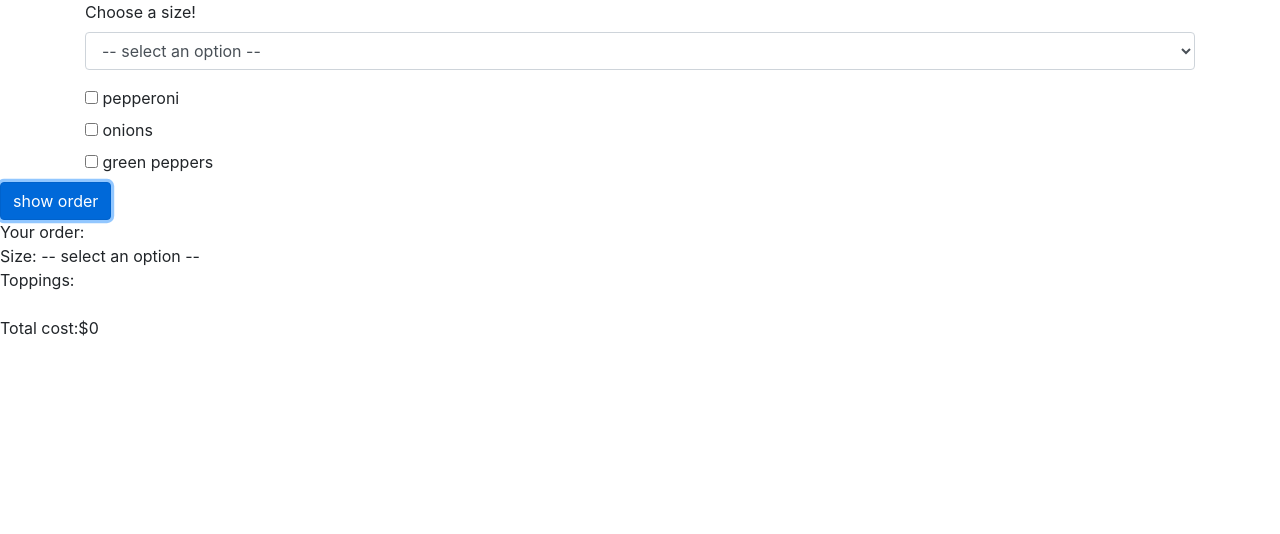
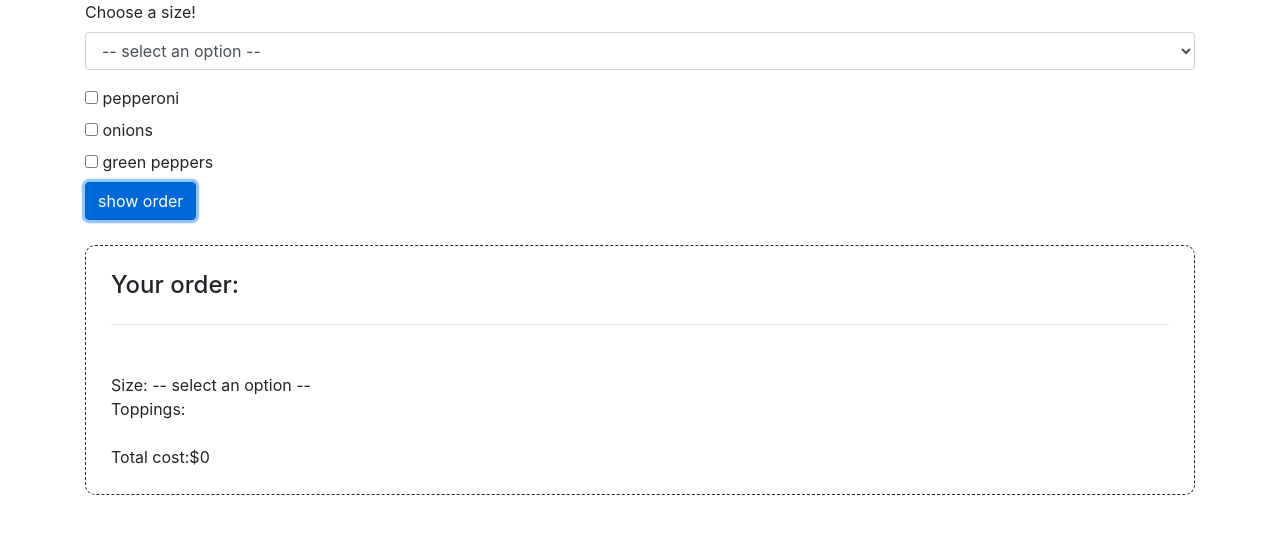
Before and after one commit to RichterBros/pizza-parlor2, a plain HTML site: page index.html in a window 1280 px wide. Both pictures are taken after a click on the button "show order". Drawn offline with Linux system fonts and the light colour scheme.

Commit message:
add styling

```diff
--- a/css/styles.css
+++ b/css/styles.css
@@ -1,3 +1,8 @@
 #output{
     display: none;
+    border-style: dashed;
+    border-width: 1px;
+    border-radius: 10px;
+    margin-top: 25px;
+    padding: 25px;
 }
--- a/index.html
+++ b/index.html
@@ -32,12 +32,12 @@
         <input type="checkbox" id="green-peppers" name="green-peppers" value="green-peppers">
         <label for="green-peppers"> green peppers</label><br>
       </div>
-    </div>
 
-    <button type="button" class="btn btn-primary" id="show-order">show order</button>
+      <button type="button" class="btn btn-primary" id="show-order">show order</button>
 
 
-  <p id="output"></p>
-  <h1 id="price"></h1>
+      <div id="output"></div>
+
+    </div>
 </body>
 </html>
--- a/js/scripts.js
+++ b/js/scripts.js
@@ -51,9 +51,10 @@ $(document).ready(function(){
        console.log(pizza.size)
        console.log(pizza.price(pizza))
        console.log(pizza)
-    $("#output").html("Your order:" + "<br>" +  "Size:" + $("#size option:selected").text() + "<br>" + "Toppings:" + "<br>"  + "</ul>" + "<br>" + "Total cost:" + "$" + pizza.cost)
+    $("#output").html("<h4>Your order:</h4>" +  "<hr class='my-4'></hr>" +  "<br>" +  "Size:" + " " + $("#size option:selected").text() + "<br>" + "Toppings:" + pizza.toppings.join("") + "<br>"  + "</ul>" + "<br>" + "Total cost:" + "$" + pizza.cost)
+
     $("#output").show();
-    $("#price").html(pizza.toppings)
+
 
 });
 });
```
